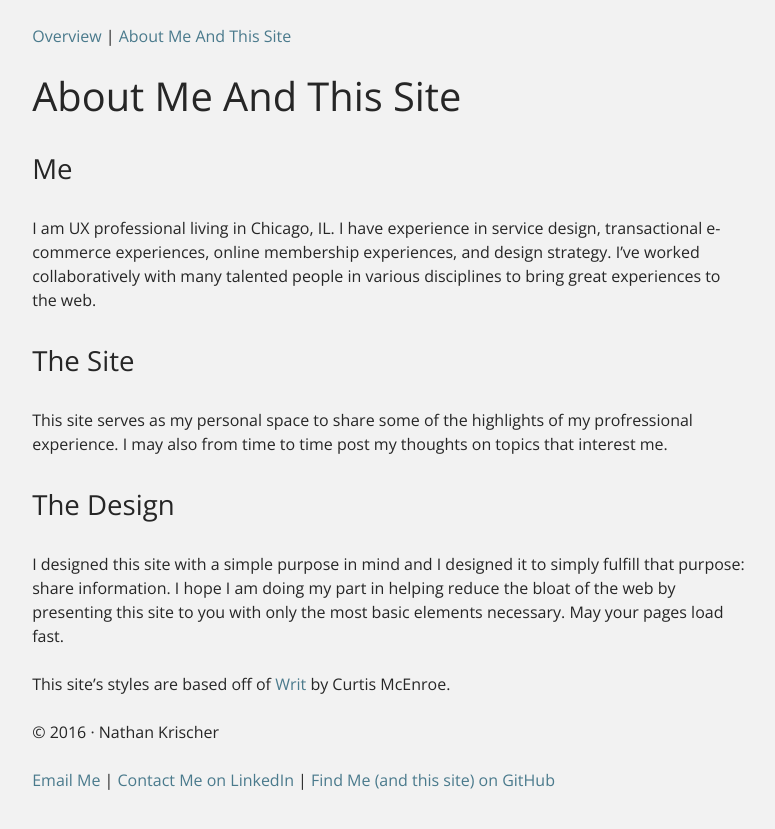
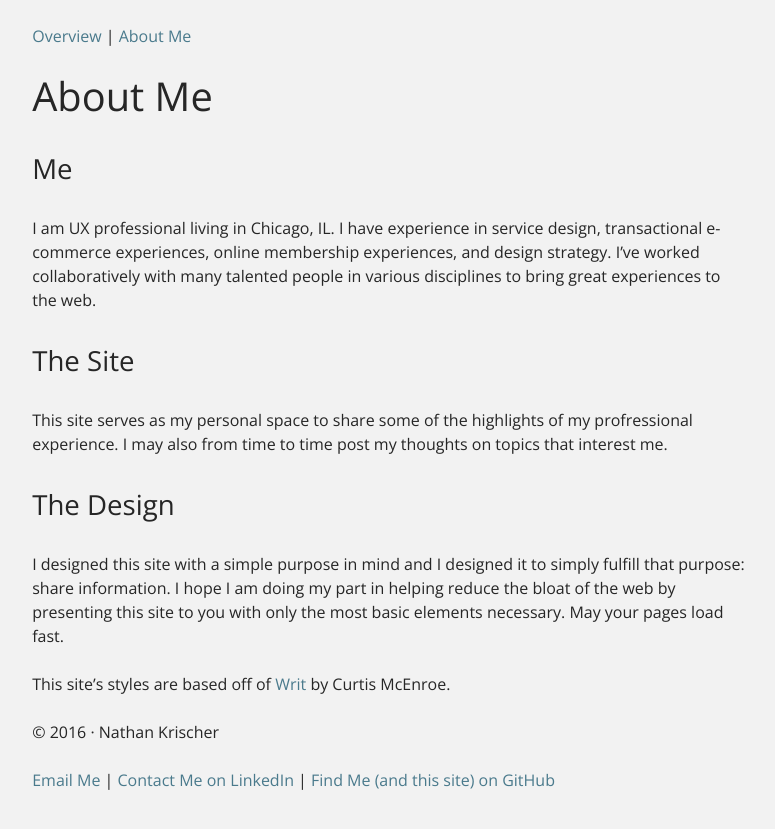
Before and after one commit to nkrisc/personal-site, a Jekyll site: the page built from about.md, in a window 1280 px wide. Shown: the top 829 px of the page, without its empty margins (251-1026 px from the left). Built offline with Jekyll 4.4.1, drawn with Linux system fonts in a browser that asks for light colours.

Commit message:
Change about page name

```diff
--- a/about.md
+++ b/about.md
@@ -1,6 +1,6 @@
 ---
 layout: page
-title: About Me And This Site
+title: About Me
 permalink: /about/
 ---
 
```
